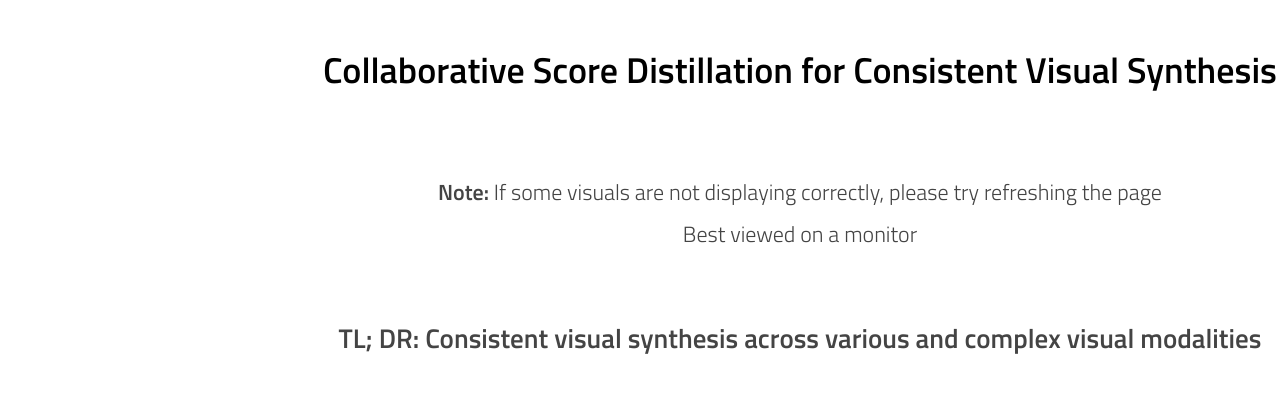
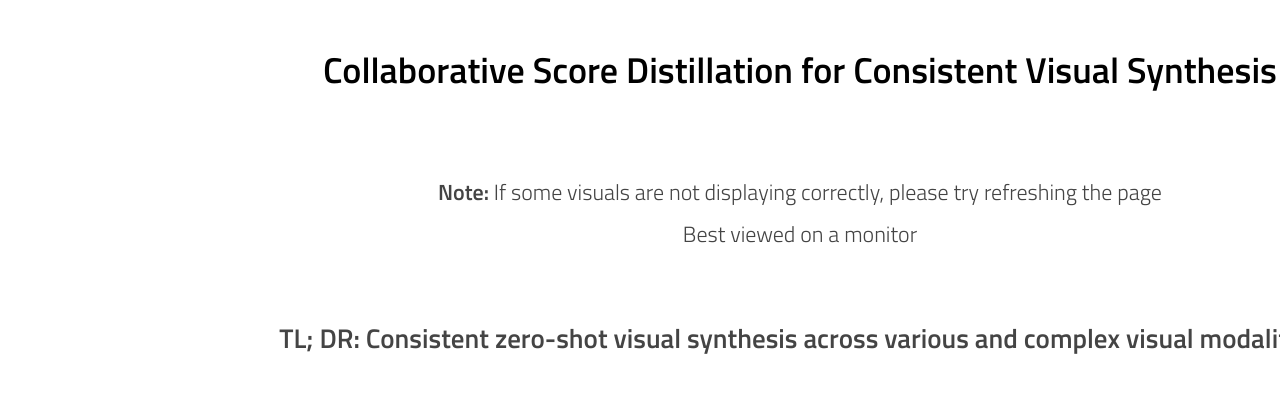
Before and after one commit to icmlw2023csd/icmlw2023csd.github.io, a plain HTML site: page index.html in a window 1280 px wide. Shown: the top 408 px of the page. Drawn offline with nearby package versions, Linux system fonts and the light colour scheme; a script that the page names is missing.

Commit message:
monor update

```diff
--- a/index.html
+++ b/index.html
@@ -277,7 +277,7 @@
         </h3>
 
         <br><br>
-        <h2><b>TL; DR: Consistent visual synthesis across various and complex visual modalities</b></h2>
+        <h2><b>TL; DR: Consistent zero-shot visual synthesis across various and complex visual modalities</b></h2>
     </center>
     <div class="docs-section" id="abstract">
         <center>
```
